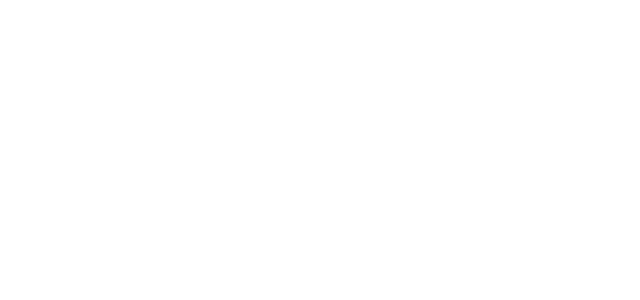
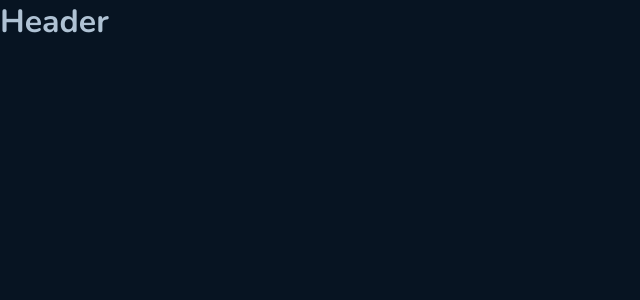
Before and after one commit to LSantoni/git-hub-blog, a React (Vite) app: page / in a window 1280 px wide. Shown: the top 300 px of the page, without its empty margins (0-640 px from the left). Built offline with nearby package versions, Linux system fonts and the light colour scheme.

Commit message:
Correção estilo global body

```diff
--- a/src/App.tsx
+++ b/src/App.tsx
@@ -1,4 +1,5 @@
 import { ThemeProvider } from 'styled-components'
+import { Header } from './components/Header'
 import { GlobalStyles } from './styles/global'
 import { defaultTheme } from './styles/themes/default'
 
@@ -7,6 +8,8 @@
   return (
     <ThemeProvider theme={defaultTheme}>
       <GlobalStyles />
+
+      <Header />
     </ThemeProvider>
   )
 }
--- a/src/styles/global.ts
+++ b/src/styles/global.ts
@@ -12,7 +12,7 @@
     border: 1px solid ${props => props.theme.blue};
   }
 
-  box-decoration-break:  {
+  body  {
     background-color: ${props => props.theme['base-background']};
     color: ${props => props.theme['base-text']};
     -webkit-font-smoothing: antialiased;
```
